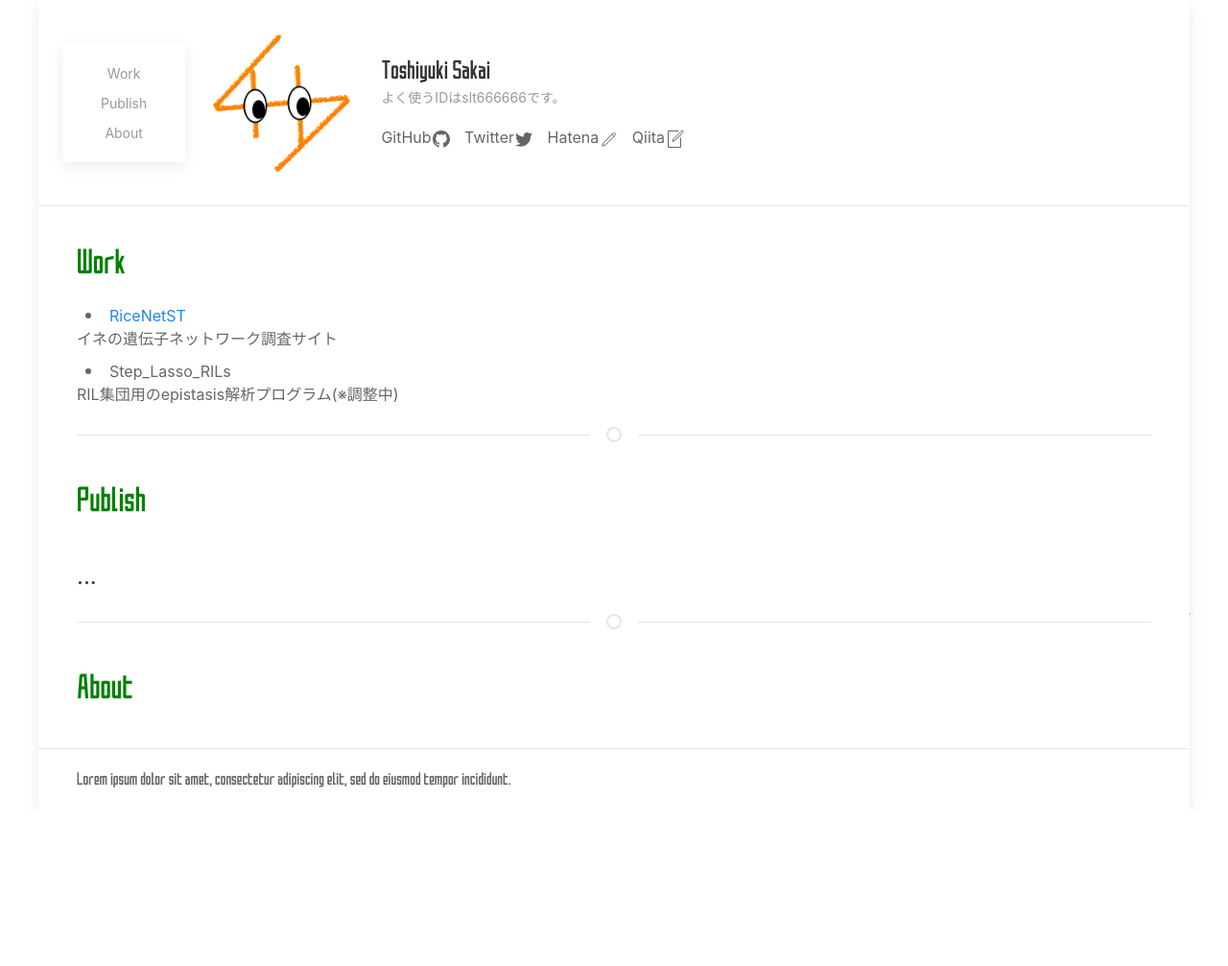
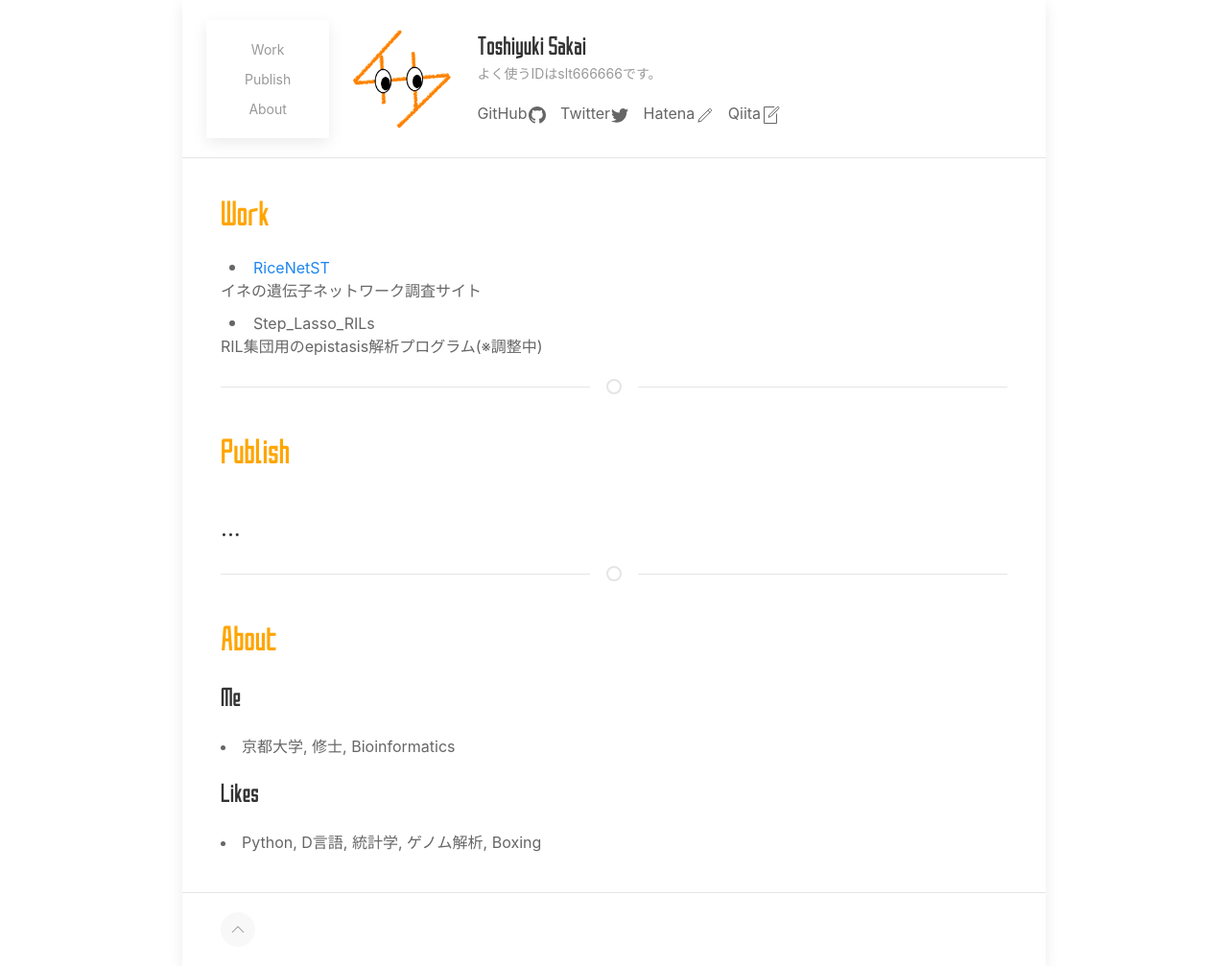
Before and after one commit to slt666666/mysite, a Django app: page / in a window 1280 px wide. Shown: the whole page at 96% size. Before the commit the page ends 821 px from the top, so only its background shows below. Run offline with Django 3.2, Linux system fonts and the light colour scheme.

Commit message:
add about

```diff
--- a/main/static/main/style.css
+++ b/main/static/main/style.css
@@ -6,11 +6,8 @@ p {
   font-family: SAO;
 }
 .body-title {
-  color: green;
+  color: orange;
   font-family: SAO;
-}
-body {
-    background: white url("images/mychara.png") no-repeat right bottom;
 }
 .uk-icon-image {
     background-image: url("images/hatenablog-logo.png");
--- a/main/templates/main/index.html
+++ b/main/templates/main/index.html
@@ -10,9 +10,9 @@
 <script src="{% static 'uikit.min.js' %}"></script>
 <script src="{% static 'uikit-icons.min.js' %}"></script>
 
-<div class="uk-container">
+<div class="uk-container uk-container-small">
   <div class="uk-card uk-card-default">
-      <div class="uk-card-header">
+      <div id="top" class="uk-card-header">
           <div class="uk-grid-small uk-flex-middle" uk-grid>
               <div class="uk-card uk-card-default uk-card-body">
                 <ul class="uk-nav-default uk-nav-center uk-nav-parent-icon" uk-nav>
@@ -49,10 +49,15 @@
           <h3>...</h3>
           <hr class="uk-divider-icon">
           <h2 id="about" class="body-title">About</h2>
-
+          <article class="uk-article">
+              <p class="uk-text-lead">Me</p>
+              <li>京都大学, 修士, Bioinformatics</li>
+              <p class="uk-text-lead">Likes</p>
+              <li>Python, D言語, 統計学, ゲノム解析, Boxing</li>
+          </article>
       </div>
       <div class="uk-card-footer">
-          <p>Lorem ipsum dolor sit amet, consectetur adipiscing elit, sed do eiusmod tempor incididunt.</p>
+          <a href="#top" class="uk-icon-button uk-margin-small-right" uk-icon="icon: chevron-up" uk-scroll></a>
       </div>
   </div>
 </div>
```
